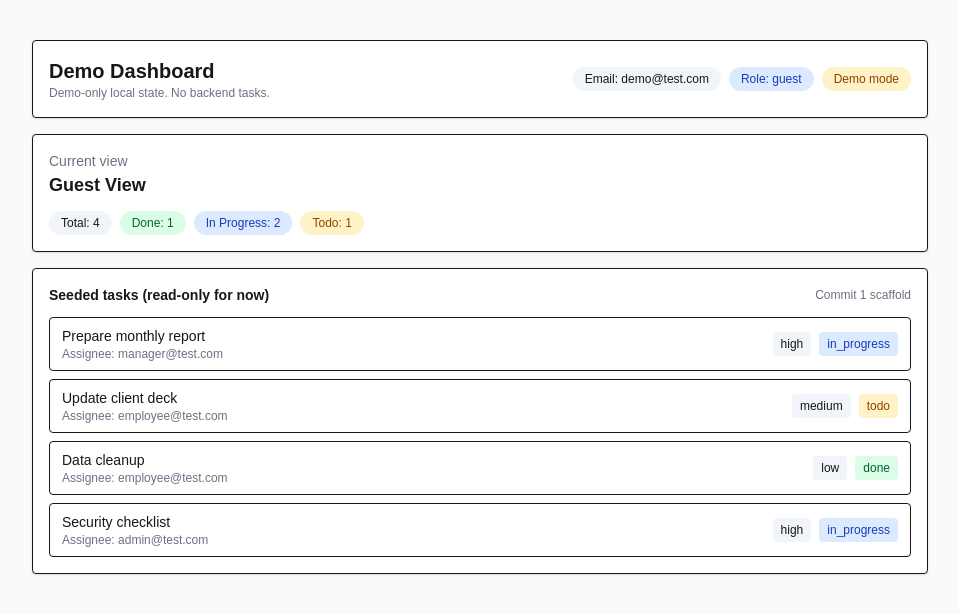
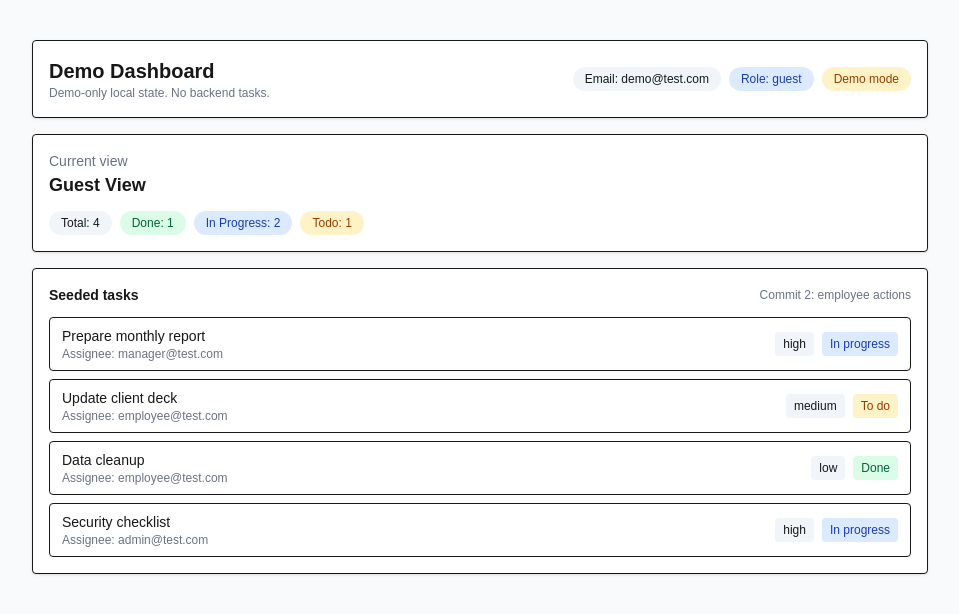
Before and after one commit to hgkjgy/roo-hw1, a Next.js app in the folder frontend/: page /dashboard in a window 1280 px wide. Shown: the top 614 px of the page, without its empty margins (160-1119 px from the left). Built offline with nearby package versions, Linux system fonts and the light colour scheme.

Commit message:
feat(demo): add employee task view with status toggles and summary

```diff
--- a/frontend/src/app/dashboard/page.tsx
+++ b/frontend/src/app/dashboard/page.tsx
@@ -41,6 +41,14 @@ function roleLabel(role: Role) {
   }[role];
 }
 
+function statusLabel(status: TaskStatus) {
+  return {
+    todo: "To do",
+    in_progress: "In progress",
+    done: "Done",
+  }[status];
+}
+
 function SummaryChips({ tasks }: { tasks: Task[] }) {
   const total = tasks.length;
   const done = tasks.filter((t) => t.status === "done").length;
@@ -56,32 +64,94 @@ function SummaryChips({ tasks }: { tasks: Task[] }) {
   );
 }
 
-function TaskList({ tasks }: { tasks: Task[] }) {
+function StatusPill({ status }: { status: TaskStatus }) {
+  const cls =
+    status === "done"
+      ? "bg-green-100 text-green-800"
+      : status === "in_progress"
+        ? "bg-blue-100 text-blue-800"
+        : "bg-amber-100 text-amber-800";
+  return <span className={`rounded px-2 py-1 text-xs ${cls}`}>{statusLabel(status)}</span>;
+}
+
+function TaskRow({ task }: { task: Task }) {
   return (
-    <div className="space-y-2">
-      {tasks.map((task) => (
-        <div key={task.id} className="flex items-center justify-between rounded border px-3 py-2 text-sm">
+    <div className="flex items-center justify-between rounded border px-3 py-2 text-sm">
       <div>
         <p className="font-medium">{task.title}</p>
         <p className="text-xs text-gray-500">Assignee: {task.assignee}</p>
       </div>
       <div className="flex items-center gap-2 text-xs">
         <span className="rounded bg-slate-100 px-2 py-1">{task.priority}</span>
-            <span
-              className={
-                "rounded px-2 py-1 " +
-                (task.status === "done"
-                  ? "bg-green-100 text-green-800"
-                  : task.status === "in_progress"
-                    ? "bg-blue-100 text-blue-800"
-                    : "bg-amber-100 text-amber-800")
+        <StatusPill status={task.status} />
+      </div>
+    </div>
+  );
 }
+
+function TaskList({ tasks }: { tasks: Task[] }) {
+  return (
+    <div className="space-y-2">
+      {tasks.map((task) => (
+        <TaskRow key={task.id} task={task} />
+      ))}
+    </div>
+  );
+}
+
+function EmployeeTasks({ tasks, onChange }: { tasks: Task[]; onChange: (tasks: Task[]) => void }) {
+  const myTasks = tasks.filter((t) => t.assignee.toLowerCase() === "employee@test.com");
+
+  const updateStatus = (id: string, status: TaskStatus) => {
+    onChange(tasks.map((t) => (t.id === id ? { ...t, status } : t)));
+  };
+
+  const total = myTasks.length;
+  const completed = myTasks.filter((t) => t.status === "done").length;
+
+  return (
+    <div className="space-y-3">
+      <div className="flex items-center justify-between">
+        <div>
+          <p className="text-sm font-semibold">My Tasks</p>
+          <p className="text-xs text-gray-500">Employee view — local state only</p>
+        </div>
+        <div className="text-xs text-gray-700">Total: {total} · Completed: {completed}</div>
+      </div>
+
+      <div className="space-y-2">
+        {myTasks.map((task) => (
+          <div key={task.id} className="rounded border p-3 text-sm space-y-2">
+            <div className="flex items-center justify-between">
+              <div>
+                <p className="font-medium">{task.title}</p>
+                <p className="text-xs text-gray-500">Priority: {task.priority}</p>
+              </div>
+              <StatusPill status={task.status} />
+            </div>
+            <div className="flex flex-wrap gap-2 text-xs">
+              <button
+                className={`rounded border px-2 py-1 ${task.status === "todo" ? "border-blue-500 text-blue-600" : "border-slate-200 text-slate-700"}`}
+                onClick={() => updateStatus(task.id, "todo")}
               >
-              {task.status}
-            </span>
+                Mark To do
+              </button>
+              <button
+                className={`rounded border px-2 py-1 ${task.status === "in_progress" ? "border-blue-500 text-blue-600" : "border-slate-200 text-slate-700"}`}
+                onClick={() => updateStatus(task.id, "in_progress")}
+              >
+                Mark In progress
+              </button>
+              <button
+                className={`rounded border px-2 py-1 ${task.status === "done" ? "border-blue-500 text-blue-600" : "border-slate-200 text-slate-700"}`}
+                onClick={() => updateStatus(task.id, "done")}
+              >
+                Mark Done
+              </button>
             </div>
           </div>
         ))}
+      </div>
     </div>
   );
 }
@@ -93,8 +163,7 @@ export default function DashboardPage({
 }) {
   const email = (searchParams?.email || "demo@test.com").trim();
   const role = useMemo<Role>(() => deriveRole(email), [email]);
-
-  const [tasks] = useState<Task[]>(seedTasks);
+  const [tasks, setTasks] = useState<Task[]>(seedTasks);
 
   return (
     <main className="min-h-screen bg-gray-50 flex justify-center px-4 py-10">
@@ -123,11 +192,17 @@ export default function DashboardPage({
 
         <section className="rounded border bg-white p-4 shadow-sm space-y-3">
           <div className="flex items-center justify-between">
-            <p className="text-sm font-semibold">Seeded tasks (read-only for now)</p>
-            <p className="text-xs text-gray-500">Commit 1 scaffold</p>
+            <p className="text-sm font-semibold">Seeded tasks</p>
+            <p className="text-xs text-gray-500">Commit 2: employee actions</p>
           </div>
           <TaskList tasks={tasks} />
         </section>
+
+        {role === "employee" && (
+          <section className="rounded border bg-white p-4 shadow-sm space-y-3">
+            <EmployeeTasks tasks={tasks} onChange={setTasks} />
+          </section>
+        )}
       </div>
     </main>
   );
```
Lines whose indentation alone changed are shown as unchanged.
